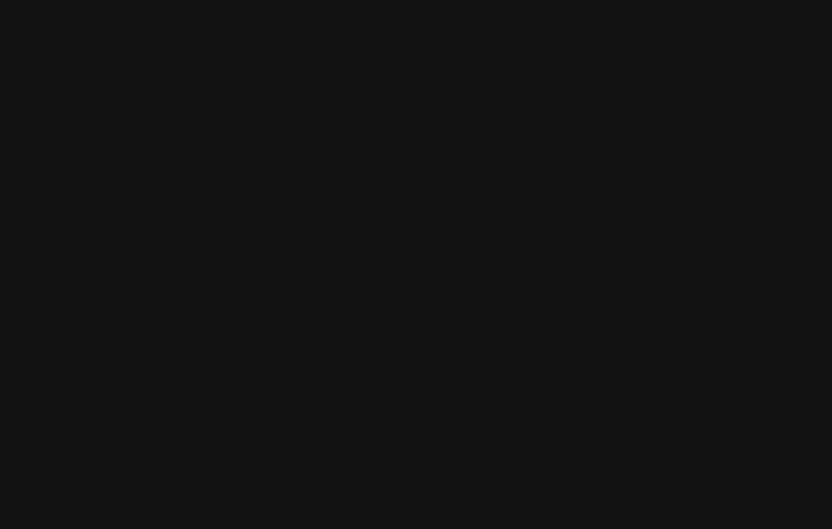
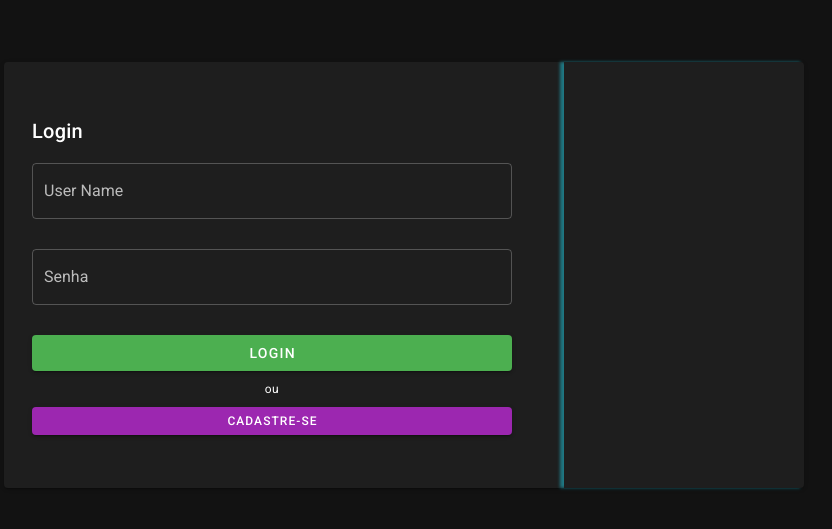
Before and after one commit to Cleywert/FPF_WARRIORS, a Vue app: page /login in a window 1280 px wide. Shown: the part 125-654 px from the top of the page, without its empty margins (236-1068 px from the left). Built offline with nearby package versions, Linux system fonts and the light colour scheme.

Commit message:
fix: Tela de login/cadastro

```diff
--- /dev/null
+++ b/src/components/atoms/form-cadastro.vue
@@ -0,0 +1,50 @@
+<template>
+  <div>
+    <v-card-title class="pl-0">Cadastre-se</v-card-title>
+    <v-form @submit="cadastrar">
+      <v-row dense>
+        <v-col sm="12">
+          <v-text-field v-model="name" label="User Name" counter="15" maxlength="15" outlined></v-text-field>
+        </v-col>
+        <v-col sm="6">
+          <v-text-field v-model="senha" label="Senha" type="password" outlined></v-text-field>
+        </v-col>
+        <v-col sm="6">
+          <v-text-field v-model="senhaConfirm" label="Confirmar Senha" type="password" outlined></v-text-field>
+        </v-col>
+      </v-row>
+      <v-btn block color="success" type="submit">CADASTRAR</v-btn>
+      <p class="my-2 text-center text-caption">ou</p>
+      <v-btn block small color="plaing" @click="changeForLogin"
+        >FAÇA SEU LOGIN</v-btn
+      >
+    </v-form>
+  </div>
+</template>
+
+<script>
+import axios from "axios";
+export default {
+  data: () => ({
+      name: "",
+      senha: "",
+      senhaConfirm: ""
+  }),
+  methods: {
+    changeForLogin() {
+      this.$emit("change-form");
+    },
+    cadastrar(event) {
+        event.preventDefault();
+        if (this.senha != "" && this.name != "") {
+            if (this.senha === this.senhaConfirm) {
+                axios.post(`${this.urlBase}/user`, {name: this.name, senha: this.senha})
+            }
+        }
+    }
+  },
+};
+</script>
+
+<style>
+</style>
--- /dev/null
+++ b/src/components/atoms/form-login.vue
@@ -0,0 +1,25 @@
+<template>
+  <div>
+    <v-card-title class="pl-0">Login</v-card-title>
+    <v-form>
+      <v-text-field label="User Name" outlined></v-text-field>
+      <v-text-field label="Senha" outlined></v-text-field>
+      <v-btn block color="success">LOGIN</v-btn>
+      <p class="my-2 text-center text-caption">ou</p>
+      <v-btn block small color="plaing" @click="changeForLogin">CADASTRE-SE</v-btn>
+    </v-form>
+  </div>
+</template>
+
+<script>
+export default {
+    methods: {
+        changeForLogin() {
+            this.$emit("change-form")
+        }
+    }
+};
+</script>
+
+<style>
+</style>
--- a/src/main.js
+++ b/src/main.js
@@ -5,6 +5,7 @@ import store from './store'
 import vuetify from './plugins/vuetify'
 
 Vue.config.productionTip = false
+Vue.urlBase = Vue.prototype.urlBase = "http://localhost:8000"
 
 new Vue({
   router,
--- a/src/router/index.js
+++ b/src/router/index.js
@@ -8,6 +8,11 @@ const routes = [
     path: '/',
     name: 'Home',
     component: () => import(/* webpackChunkName: "home" */ '@/views/Home.vue')
+  },
+  {
+    path: '/login',
+    name: 'Login',
+    component: () => import(/* webpackChunkName: "home" */ '@/views/Login.vue')
   },
   {
     path: '/game',
--- /dev/null
+++ b/src/views/Login.vue
@@ -0,0 +1,59 @@
+<template>
+  <div class="cont-login">
+    <v-card width="800" class="mx-auto">
+      <div class="d-flex align-center justify-space-between">
+        <transition mode="out-in" name="forms">
+            <component :is="componentAlive" class="cont-form ml-7 pb-4" @change-form="changeForm"></component>
+        </transition>
+        <div class="cont-img d-flex align-center">
+          <v-img src="@/assets/images/pic_login.jpg"></v-img>
+        </div>
+      </div>
+    </v-card>
+  </div>
+</template>
+
+<script>
+import FormLogin from "@/components/atoms/form-login.vue";
+import FormCadastro from "@/components/atoms/form-cadastro.vue";
+export default {
+  name: "Login",
+  data: () => ({
+    componentAlive: "FormLogin",
+  }),
+  components: { FormLogin, FormCadastro },
+  methods: {
+    changeForm() {
+      if (this.componentAlive === "FormLogin") {
+        this.componentAlive = "FormCadastro";
+      } else {
+        this.componentAlive = "FormLogin";
+      }
+    },
+  },
+};
+</script>
+
+<style>
+.cont-login {
+  height: 100vh;
+  display: flex;
+  align-items: center;
+}
+.cont-form {
+  width: 60%;
+}
+.cont-img {
+  width: 30%;
+  height: 100%;
+  box-shadow: -4px 0 3px 0 rgba(32, 207, 230, 0.5);
+}
+
+.forms-enter, .forms-leave-to{
+    opacity: 0;
+    transform: translate3d(90px, 0, 0);
+}
+.forms-enter-active, .forms-leave-active{
+    transition: all .6s;
+}
+</style>
```
Also changed, not shown: src/assets/images/geek_persons.jpeg (deleted), src/assets/images/pic_login.jpg (added).
